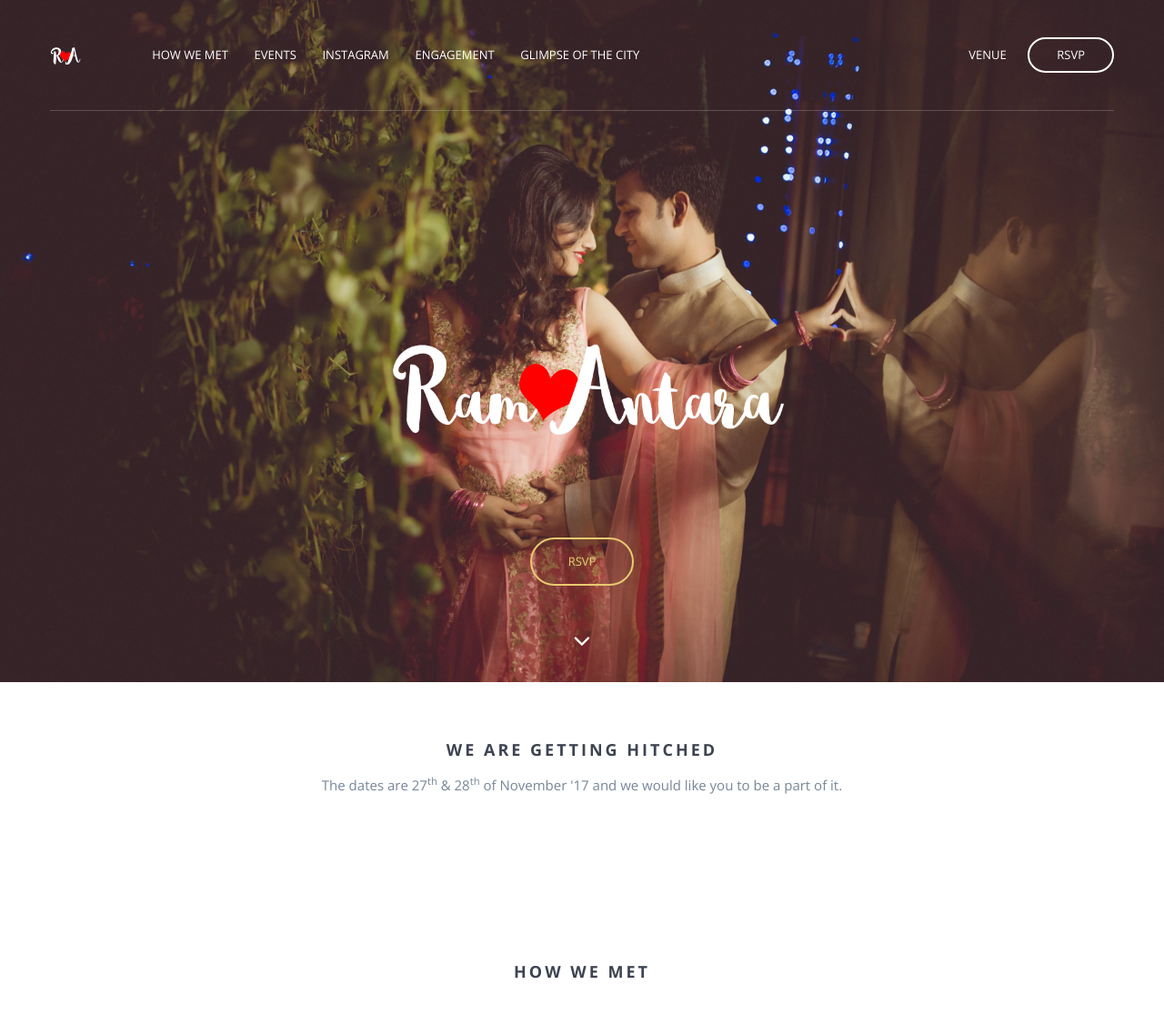
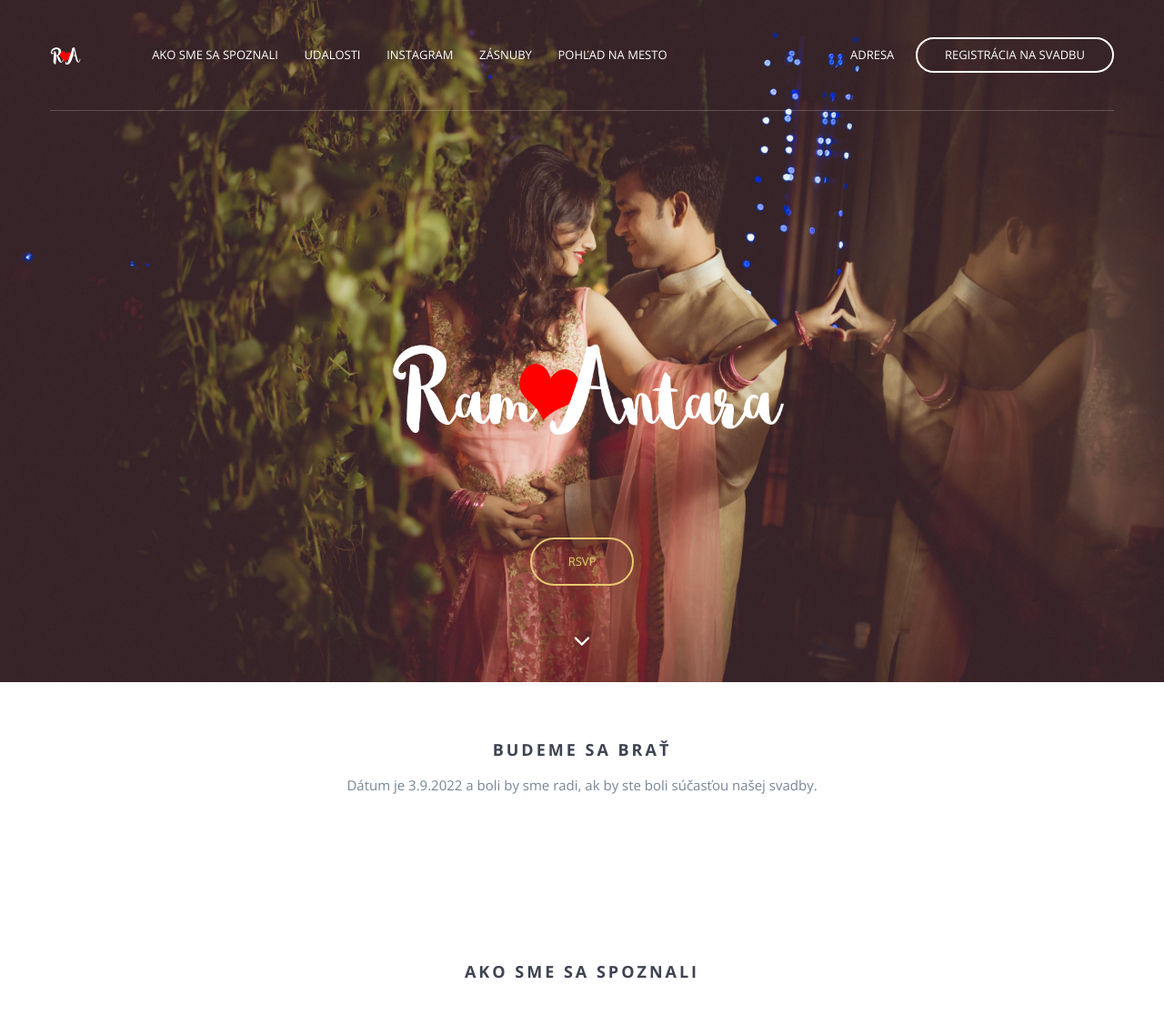
Before and after one commit to svadbakatkamatus/svadbakatkamatus.github.io, a website: page index.html in a window 1280 px wide. Shown: the top 1116 px of the page at 91% size. Drawn offline with nearby package versions, Linux system fonts and the light colour scheme; some packages are replaced by stand-ins of ours; grey boxes are pictures that could not be loaded; a script that the page names is missing; files whose address does not match are found by name.

Commit message:
Minor text changes.

```diff
--- a/index.html
+++ b/index.html
@@ -10,7 +10,7 @@
 <head>
     <meta charset="utf-8">
     <meta http-equiv="X-UA-Compatible" content="IE=edge"/>
-    <title>Ram & Antara getting hitched!</title>
+    <title>Katka a Matúš sa budú brať.</title>
     <meta name="description" content="We would like to invite you to our big day.">
     <meta name="viewport" content="width=device-width, initial-scale=1">
     <meta name="theme-color" content="#ffffff">
@@ -46,15 +46,15 @@
                 <div class="header-nav">
                     <nav>
                         <ul class="primary-nav">
-                            <li><a href="#intro">How we met</a></li>
-                            <li><a href="#events">Events</a></li>
+                            <li><a href="#intro">Ako sme sa spoznali</a></li>
+                            <li><a href="#events">Udalosti</a></li>
                             <li><a href="#instagram">Instagram</a></li>
-                            <li><a href="#eng-pics">Engagement</a></li>
-                            <li class="hidden-sm hidden-xs"><a href="#video-bg">Glimpse of the city</a></li>
+                            <li><a href="#eng-pics">Zásnuby</a></li>
+                            <li class="hidden-sm hidden-xs"><a href="#video-bg">Pohľad na mesto</a></li>
                         </ul>
                         <ul class="member-actions">
-                            <li><a href="#map" class="login">Venue</a></li>
-                            <li><a href="#rsvp" class="btn-white btn-small">RSVP</a></li>
+                            <li><a href="#map" class="login">Adresa</a></li>
+                            <li><a href="#rsvp" class="btn-white btn-small">Registrácia na svadbu</a></li>
                         </ul>
                     </nav>
                 </div>
@@ -89,9 +89,8 @@
     <div class="container">
         <div class="row">
             <div class="col-md-12 text-center">
-                <h3>We are getting hitched</h3>
-                <p>The dates are 27<sup>th</sup> & 28<sup>th</sup> of November '17 and we would like you to be a part of
-                    it.</p>
+                <h3>Budeme sa brať</h3>
+                <p>Dátum je 3.9.2022 a boli by sme radi, ak by ste boli súčasťou našej svadby.</p>
                 <div class="share-bar"></div>
             </div>
         </div>
@@ -102,7 +101,7 @@
     <div class="container">
         <div class="row">
             <div class="col-md-12 text-center">
-                <h3 class="header">How we met</h3>
+                <h3 class="header">Ako sme sa spoznali</h3>
             </div>
         </div>
         <div class="row">
```
